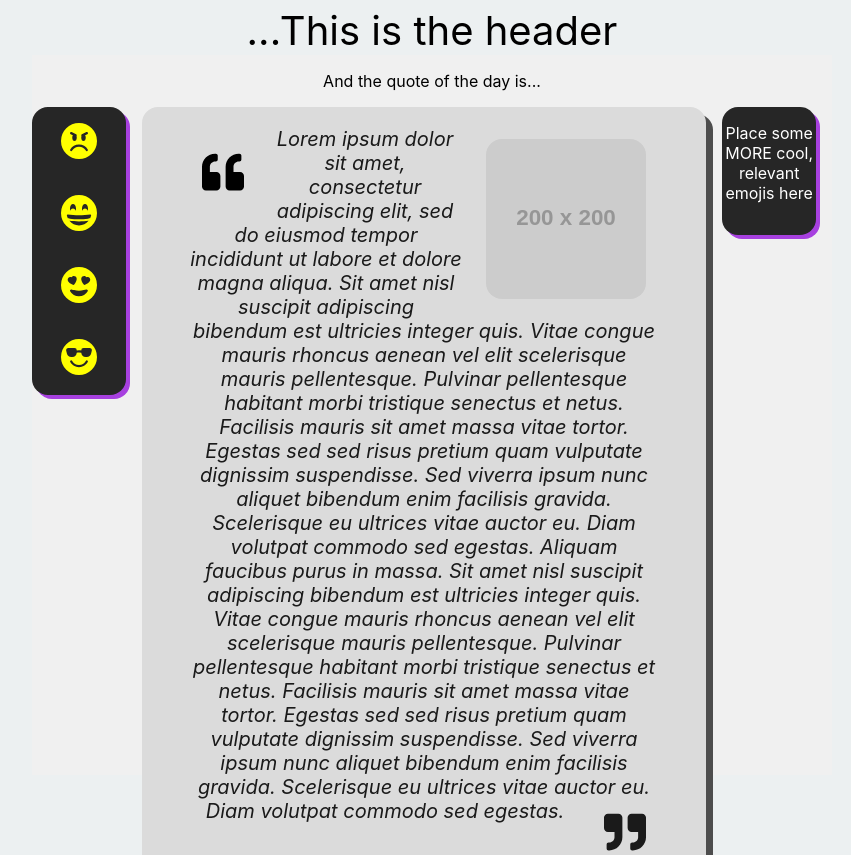
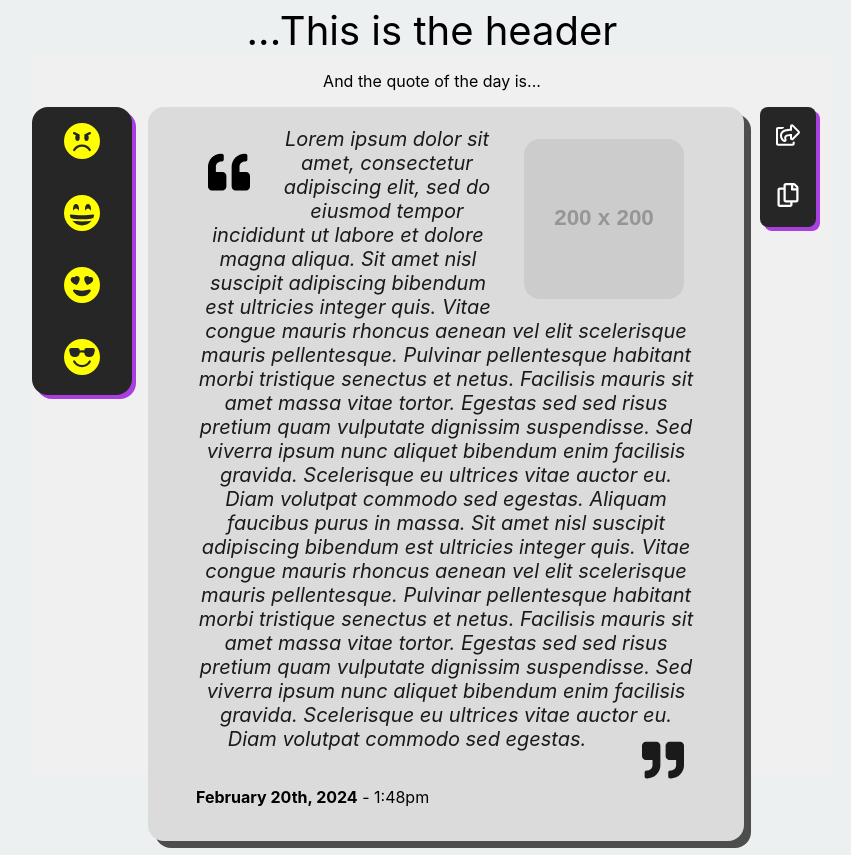
Before and after one commit to HalfMillennium/mnemo-app, a React (Create React App) app: page / in a window 1280 px wide. Shown: the whole page, without its empty margins (208-1059 px from the left). Built offline with nearby package versions, Linux system fonts and the light colour scheme.

Commit message:
Replace right emoji holder with share icons, specifically 'share' and 'copy' icons, which will eventually be turned into buttons.

```diff
--- a/src/features/styles/thoughts/QuoteCard.css
+++ b/src/features/styles/thoughts/QuoteCard.css
@@ -4,7 +4,7 @@
     margin-bottom: 1rem;
 }
 
-.emoji-holder-left {
+.emoji-holder {
     flex: 1;
     width: 10rem;
     height: fit-content;
@@ -15,16 +15,15 @@
     border-radius: 1rem;
 }
 
-.emoji-holder-right {
-    flex: 1;
+.share-options {
+    flex: 0.5;
     width: 10rem;
     height: fit-content;
-    min-height: 8rem;
     background-color: #262626;
     box-shadow: 4px 4px #a740df;
     color: white;
     margin-right: 1rem;
-    border-radius: 1rem;
+    border-radius: 0.5rem;
 }
 
 .quote-container {
@@ -120,8 +119,19 @@
     color: gray
 }
 
-.post-metadata {
+.post-date {
     font-weight: bold;
+}
+
+.share-icons-parent {
+    display: flex;
+    flex-direction: column;
+    height: fit-content;
+}
+
+.share-icon {
+    flex: 2;
+    padding: 1rem;
 }
 
 @media screen and (min-width: 800px) {
--- a/src/features/thoughts/QuoteCard.tsx
+++ b/src/features/thoughts/QuoteCard.tsx
@@ -1,5 +1,5 @@
 import React from 'react';
-import { FaQuoteLeft, FaQuoteRight } from "react-icons/fa";
+import { FaQuoteLeft, FaQuoteRight, FaRegShareSquare, FaRegCopy } from "react-icons/fa";
 import '../styles/thoughts/QuoteCard.css';
 import { EmojiPanel } from '../../shared/EmojiPanel';
 
@@ -11,7 +11,7 @@ export default function QuoteCard(props: {quote: string}) {
     return (
         <>
             <div className="presentation-group">
-                <div className="emoji-holder-left">
+                <div className="emoji-holder">
                     <EmojiPanel/>
                 </div>
                 <div className="quote-container">
@@ -27,14 +27,19 @@ export default function QuoteCard(props: {quote: string}) {
                             <FaQuoteRight className="pad-bot-2" size={QUOTE_ICON_SIZE}/>
                         </div>
                     </p>
-                    <div className="row post-metadata">
-                        <p>February 20th, 2024 - 1:48pm</p>
+                    <div className="row">
+                        <p><span className="post-date">February 20th, 2024</span> - 1:48pm</p>
                     </div>
                 </div>
-                <div className="emoji-holder-right">
-                    <p>
-                        Place some MORE cool, relevant emojis here
-                    </p>
+                <div className="share-options">
+                    <div className="share-icons-parent">
+                        <div className="share-icon">
+                            <FaRegShareSquare size={24}/>
+                        </div>
+                        <div className="share-icon">
+                            <FaRegCopy size={24}/>
+                        </div>
+                    </div>
                 </div>
             </div>
         </>
```
